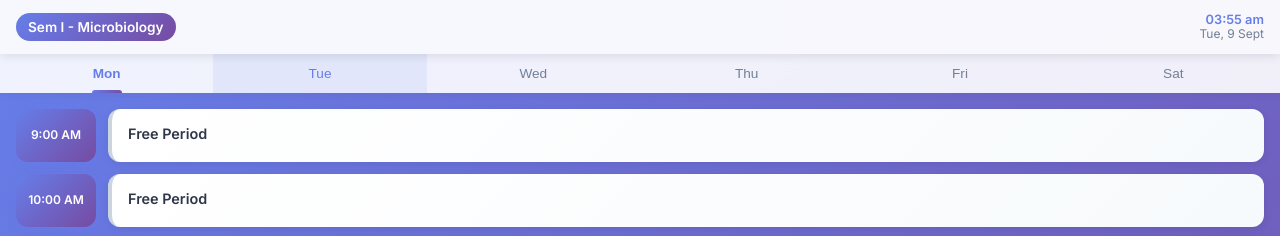
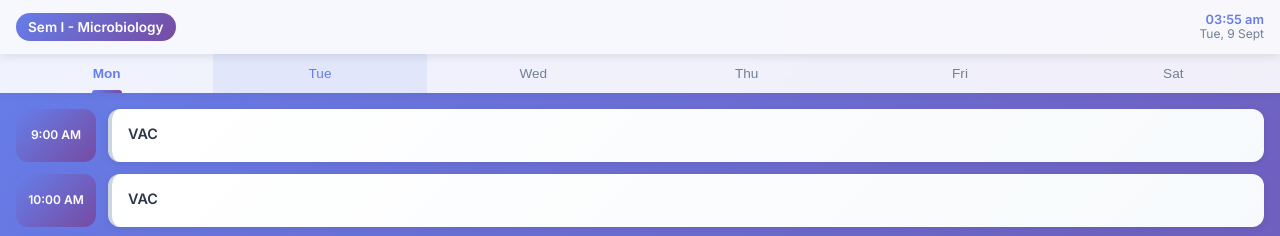
Before and after one commit to dhyanendra-dhyani/salonia_timetable-sem1-, a plain HTML site: page index.html in a window 1280 px wide. Both pictures are taken after a click on the button "Mon". Shown: the top 236 px of the page. Drawn offline with Linux system fonts and the light colour scheme.

Commit message:
Update index.html

```diff
--- a/index.html
+++ b/index.html
@@ -51,14 +51,14 @@
                     <div class="time-slot" data-time="09:00">
                         <div class="time-badge">9:00 AM</div>
                         <div class="class-card free">
-                            <div class="subject">Free Period</div>
+                            <div class="subject">VAC</div>
                         </div>
                     </div>
 
                     <div class="time-slot" data-time="10:00">
                         <div class="time-badge">10:00 AM</div>
                         <div class="class-card free">
-                            <div class="subject">Free Period</div>
+                            <div class="subject"> VAC </div>
                         </div>
                     </div>
 
@@ -476,14 +476,14 @@
                     <div class="time-slot" data-time="15:30">
                         <div class="time-badge">3:30 PM</div>
                         <div class="class-card free">
-                            <div class="subject">Free Period</div>
+                            <div class="subject"> VAC </div>
                         </div>
                     </div>
 
                     <div class="time-slot" data-time="16:30">
                         <div class="time-badge">4:30 PM</div>
                         <div class="class-card free">
-                            <div class="subject">Free Period</div>
+                            <div class="subject"> VAC </div>
                         </div>
                     </div>
                 </div>
```
